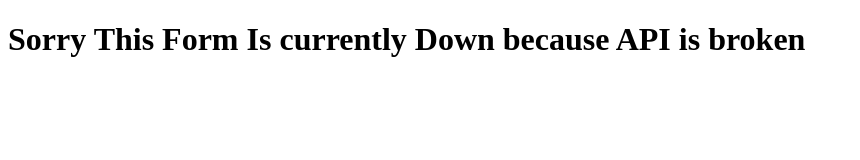
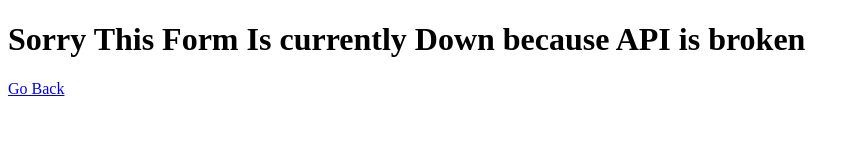
Before and after one commit to Chukeze/Form-U-Later, a plain HTML site: page assests/components/Sign-Up/signup.html in a window 1280 px wide. Shown: the whole page, without its empty margins (0-860 px from the left). Drawn offline with Linux system fonts and the light colour scheme.

Commit message:
Add navigation cues

```diff
--- a/assests/components/Sign-Up/signup.html
+++ b/assests/components/Sign-Up/signup.html
@@ -8,5 +8,6 @@
 </head>
 <body>
     <h1>Sorry This Form Is currently Down because API is broken</h1>
+    <a href="../../../index.html" target="_blank" rel="noopener noreferrer">Go Back</a>
 </body>
 </html>
```
